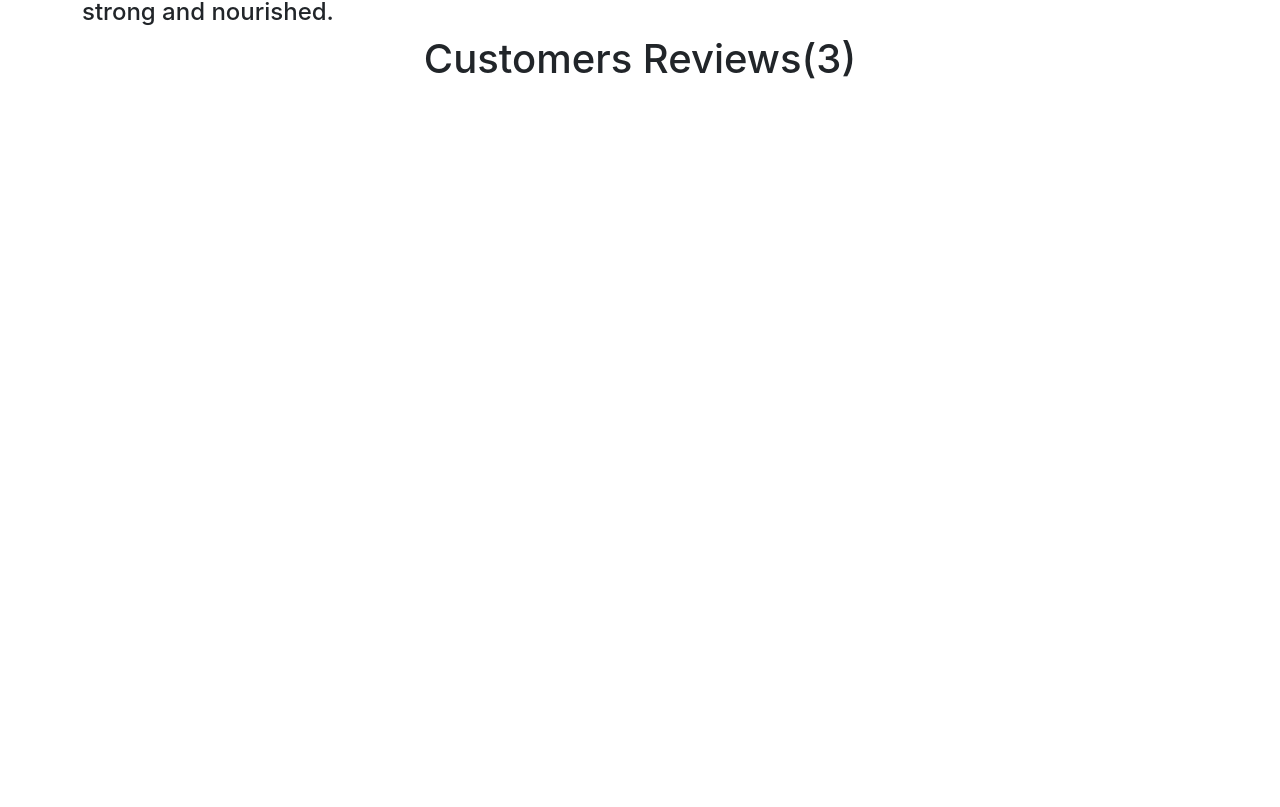
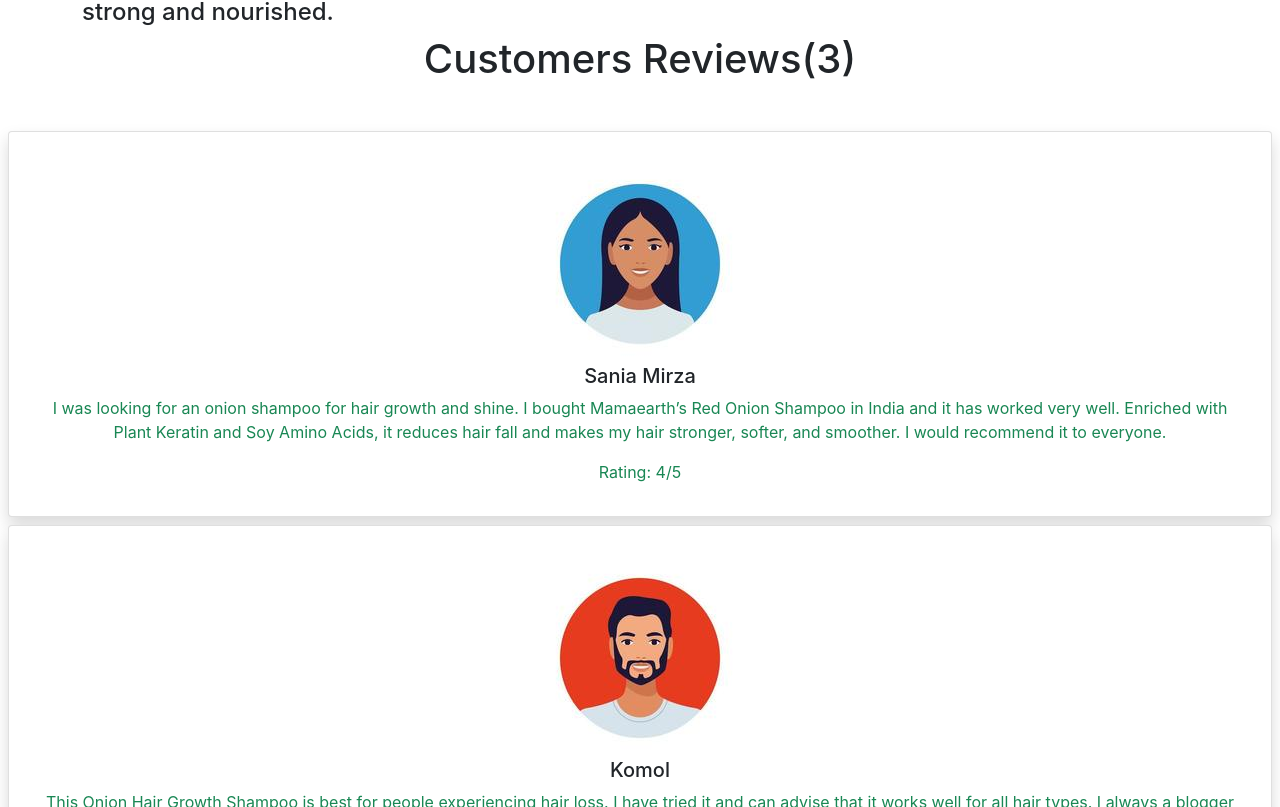
Before and after one commit to SabrinaAfroz1/Love-Your-hair, a React (Create React App) app: page / in a window 1280 px wide. Shown: the part 473-1280 px from the top of the page. Before the commit the page ends 800 px from the top, so only its background shows below. Built offline with nearby package versions, Linux system fonts and the light colour scheme.

Commit message:
show customer review(3)

```diff
--- a/src/Component/Home/Home.js
+++ b/src/Component/Home/Home.js
@@ -1,9 +1,11 @@
 import React from 'react';
 import { Link } from 'react-router-dom';
+import useReviewList from '../../hooks/useReviewList';
 import Dashboard from '../Dashboard/Dashboard';
 import './Home.css';
 
 const Home = () => {
+    const [review, setReview] = useReviewList();
     return (
         <div>
             <div className='container'>
@@ -22,7 +24,23 @@ const Home = () => {
             </div>
 
             <div>
-                <h1>Customers Reviews(3)</h1>
+                <h1 className='mb-5'>Customers Reviews(3)</h1>
+                {
+                    review.slice(0, 3).map(revieww => <div className='card shadow p-3 m-2  bg-body rounded item'>
+
+                        <div className='card-body'>
+                            <div className='text-center'><img src={revieww.image} alt=''></img>
+                            </div>
+                            <h5 className='card-title'>{revieww.name}</h5>
+                            <p className='card-text text-success'>{revieww.comment}</p>
+                            <p className='card-text text-success'> Rating: {revieww.rating}/5</p>
+
+                        </div>
+                    </div>
+                    )
+
+                }
+
 
             </div>
         </div>
--- a/src/Component/Review/Review.js
+++ b/src/Component/Review/Review.js
@@ -3,8 +3,8 @@ import React from 'react';
 const Review = (props) => {
     const { id, name, rating, comment, image } = props.review;
     return (
+
         <div className='card shadow p-3 m-2  bg-body rounded item'>
-
             <div className='card-body'>
                 <div className='text-center'><img src={image} alt=''></img>
                 </div>
```
Also changed, not shown: src/Component/Reviews/Reviews.js (+7 -1 lines).
